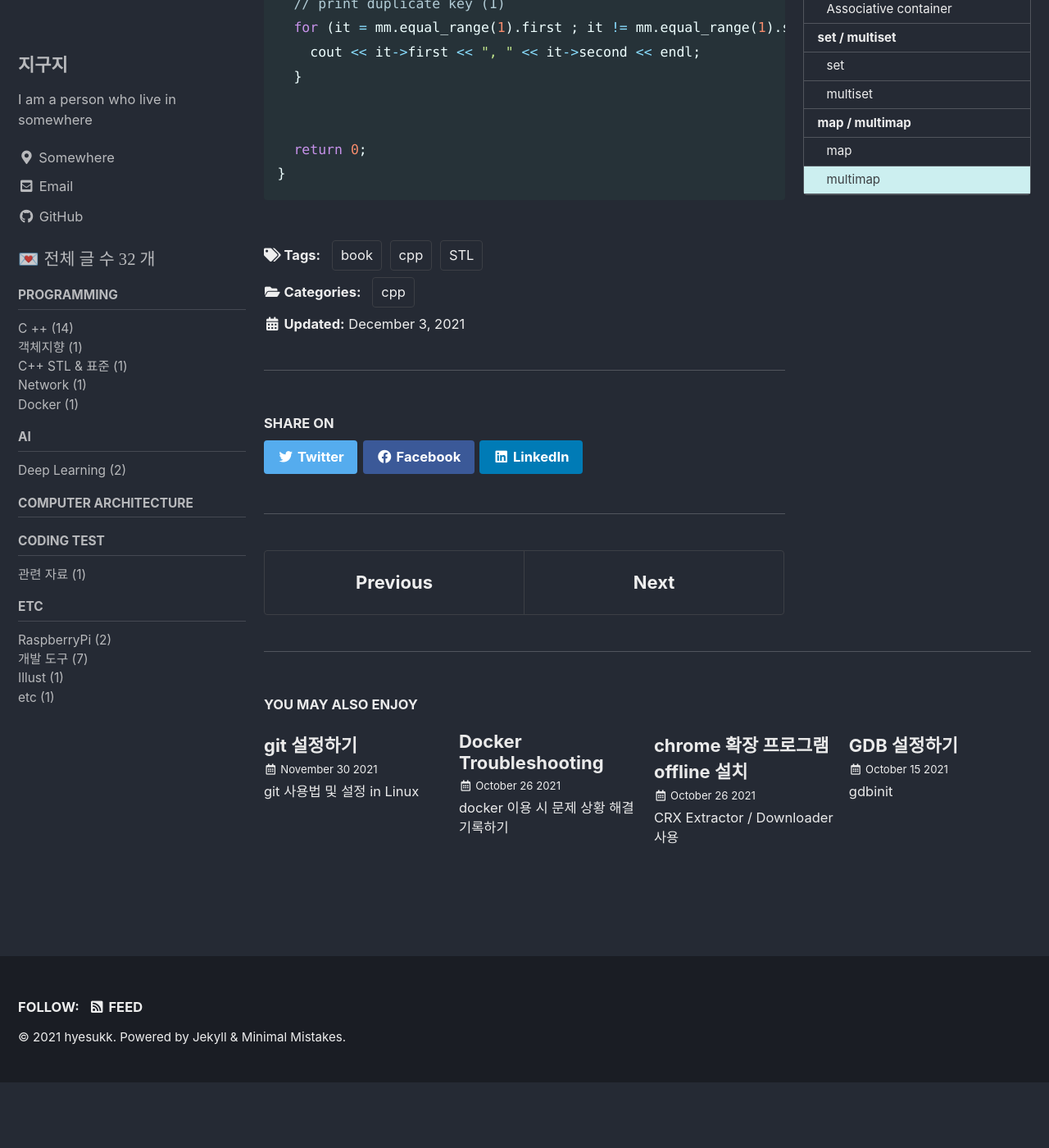
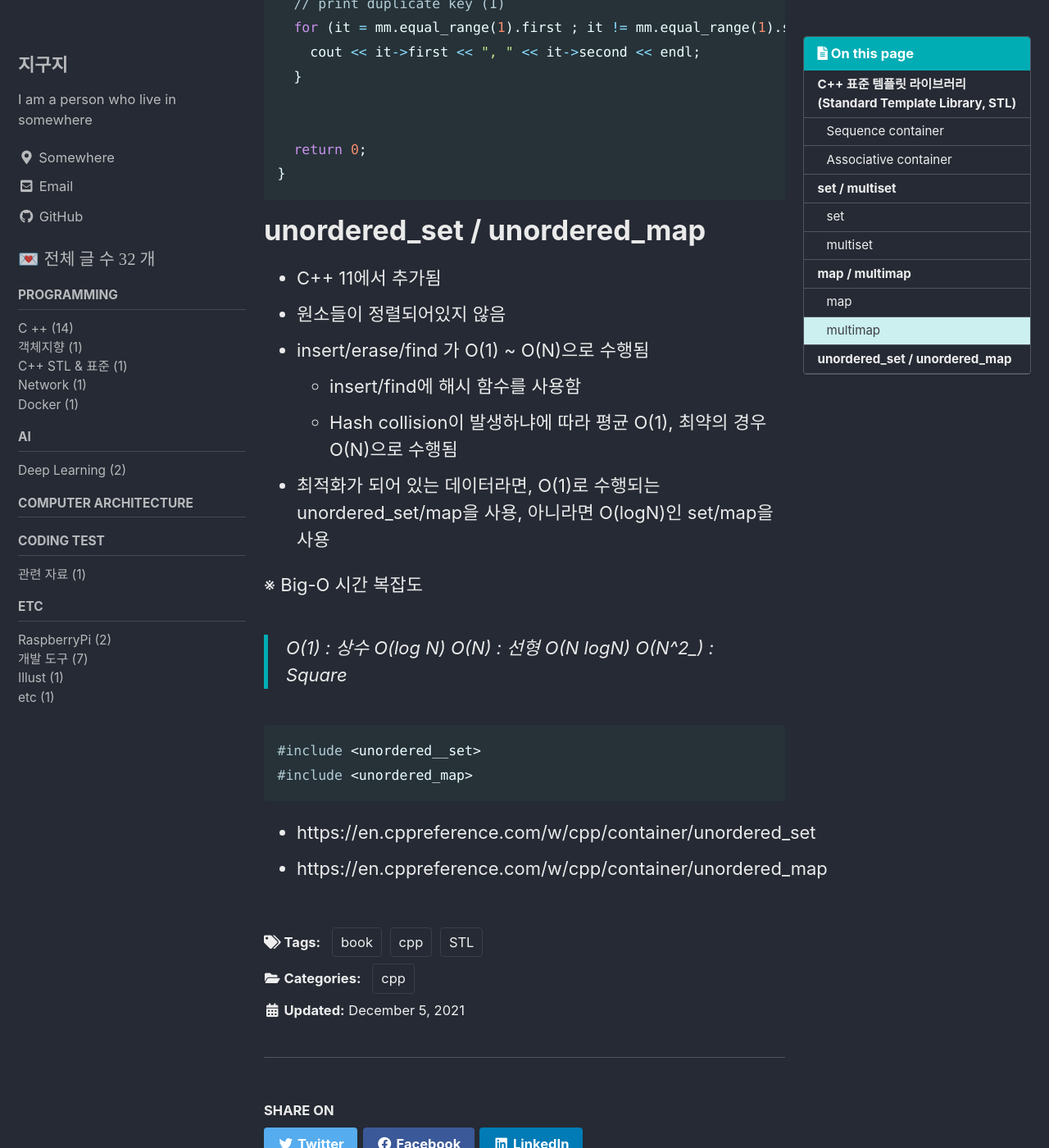
Before and after one commit to hyesuk-k/hyesuk-k.github.io, a Jekyll site: the page built from _posts/cpp/2021-11-17-cpp_start_day14.md, in a window 1280 px wide and 1400 px high, scrolled down 6507 px. Shown: the whole window at 82% size. Built offline with Jekyll 4.4.1, drawn with Linux system fonts in a browser that asks for light colours; cached includes are drawn as plain includes; before the commit the page ends 7827 px from its top, so only the background shows below that.

Commit message:
[cpp] unordered_set/map

````diff
--- a/_posts/cpp/2021-11-17-cpp_start_day14.md
+++ b/_posts/cpp/2021-11-17-cpp_start_day14.md
@@ -219,3 +219,29 @@ int main(void) {
   return 0;
 }
 ```
+
+# unordered_set / unordered_map
+
+* C++ 11에서 추가됨
+* 원소들이 정렬되어있지 않음
+* insert/erase/find 가 O(1) ~ O(N)으로 수행됨
+  + insert/find에 해시 함수를 사용함
+  + Hash collision이 발생하냐에 따라 평균 O(1), 최약의 경우 O(N)으로 수행됨
+
+* 최적화가 되어 있는 데이터라면, O(1)로 수행되는 unordered_set/map을 사용, 아니라면 O(logN)인 set/map을 사용
+
+※ Big-O 시간 복잡도
+> O(1) : 상수
+> O(log N)
+> O(N) : 선형
+> O(N logN)
+> O(N^2_) : Square
+
+
+```cpp
+#include <unordered__set>
+#include <unordered_map>
+```
+
+* https://en.cppreference.com/w/cpp/container/unordered_set
+* https://en.cppreference.com/w/cpp/container/unordered_map
````
Also changed, not shown: other parts of _posts/cpp/2021-11-17-cpp_start_day14.md (+1 -1 lines).
